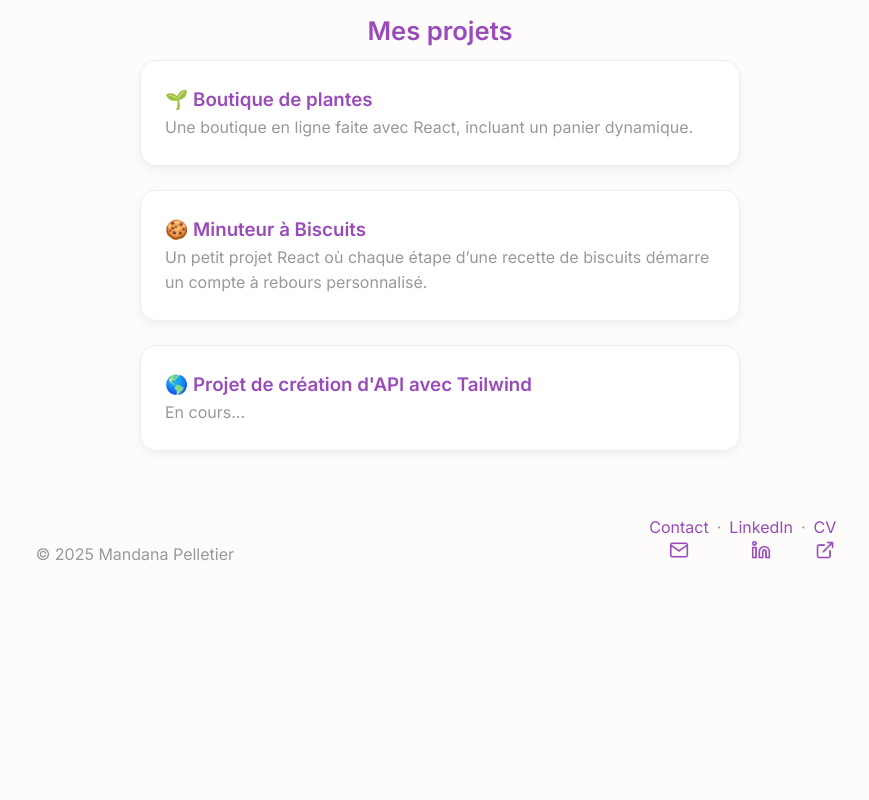
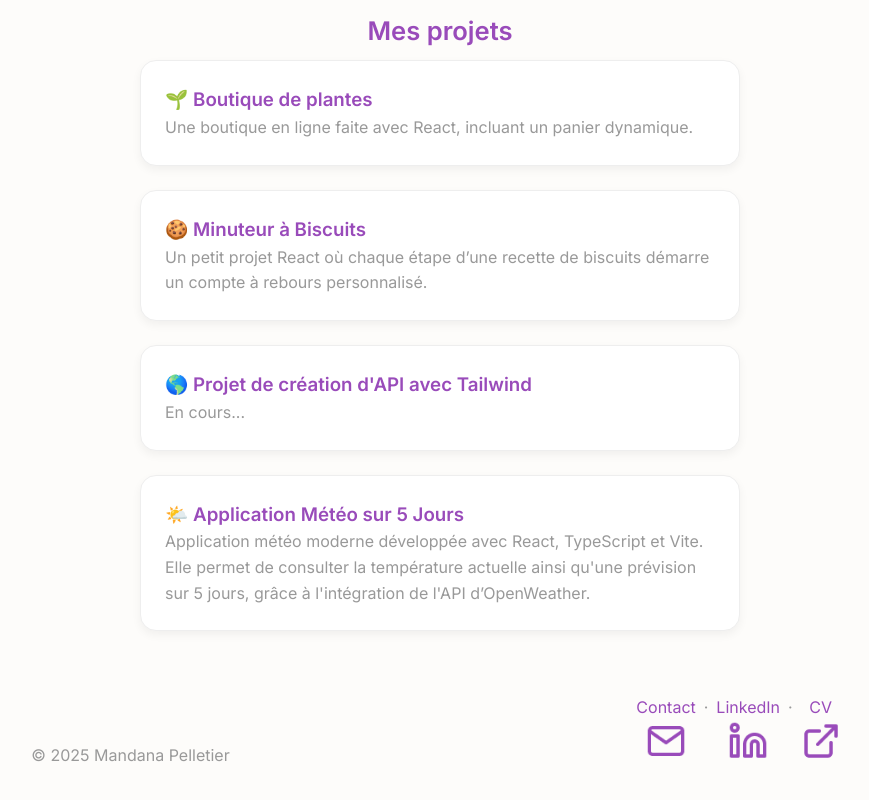
Before and after one commit to Manzana1/HomePage, a React (Vite) app: page / in a window 1280 px wide. Shown: the part 440-1240 px from the top of the page, without its empty margins (200-1069 px from the left). Before the commit the page ends 1040 px from the top, so only its background shows below. Built offline with nearby package versions, Linux system fonts and the light colour scheme.

Commit message:
Adding a weather App using TypeScript

```diff
--- a/src/components/Footer.jsx
+++ b/src/components/Footer.jsx
@@ -11,7 +11,12 @@ function Footer({ language }) {
         ) : (
           <a href="mailto:mandana-6@live.ca">
             Contact <br />
-            <img src="/mail.png" alt="email" className="email-icon" />
+            <img
+              src="/mail.png"
+              alt="email"
+              className="email-icon"
+              title="Contact"
+            />
           </a>
         )}
         ·
--- a/src/components/Projects.jsx
+++ b/src/components/Projects.jsx
@@ -35,6 +35,17 @@ function Projects({ language }) {
         en: "In progress...",
       },
     },
+    {
+      title: {
+        fr: "🌤️ Application Météo sur 5 Jours",
+        en: "🌎 API Project with Tailwind",
+      },
+      url: "https://meteo-app-pi.vercel.app/",
+      description: {
+        fr: "Application météo moderne développée avec React, TypeScript et Vite. Elle permet de consulter la température actuelle ainsi qu'une prévision sur 5 jours, grâce à l'intégration de l'API d’OpenWeather.",
+        en: "In progress...",
+      },
+    },
   ];
 
   return (
--- a/src/style/main.css
+++ b/src/style/main.css
@@ -216,13 +216,20 @@ footer a {
 
 .contact-link {
   display: inline-flex;
+  transition: transform 0.2s ease;
+}
+.contact-link a {
+  transition: transform 0.2s ease;
+}
+.contact-link a:hover {
+  transform: translateY(-4px);
 }
 
 .linkedin-icon,
 .email-icon,
 .external-link-icon {
-  width: 20px;
-  height: 20px;
+  width: 40px;
+  height: 40px;
 }
 
 /* Mobile */
```
